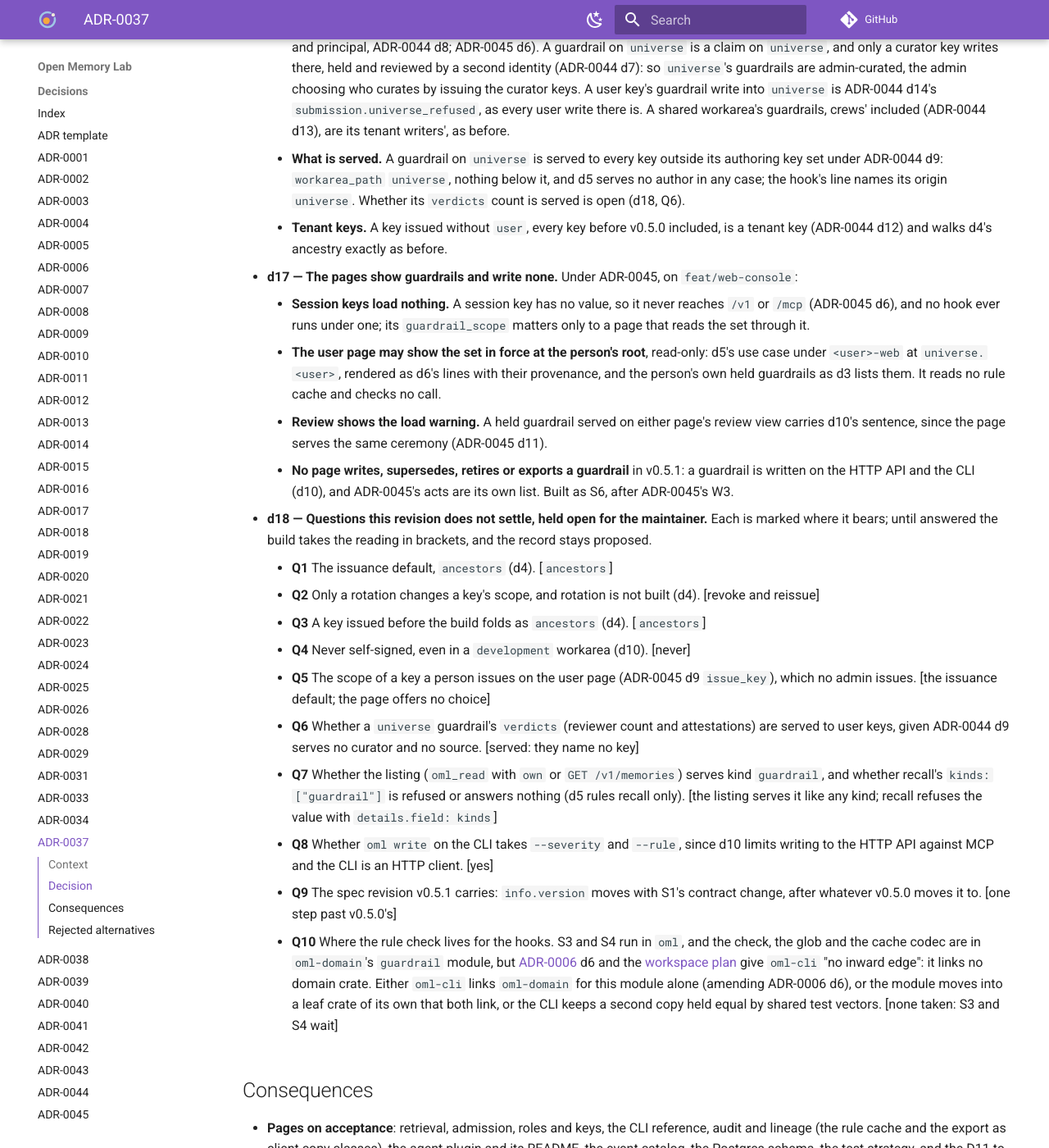
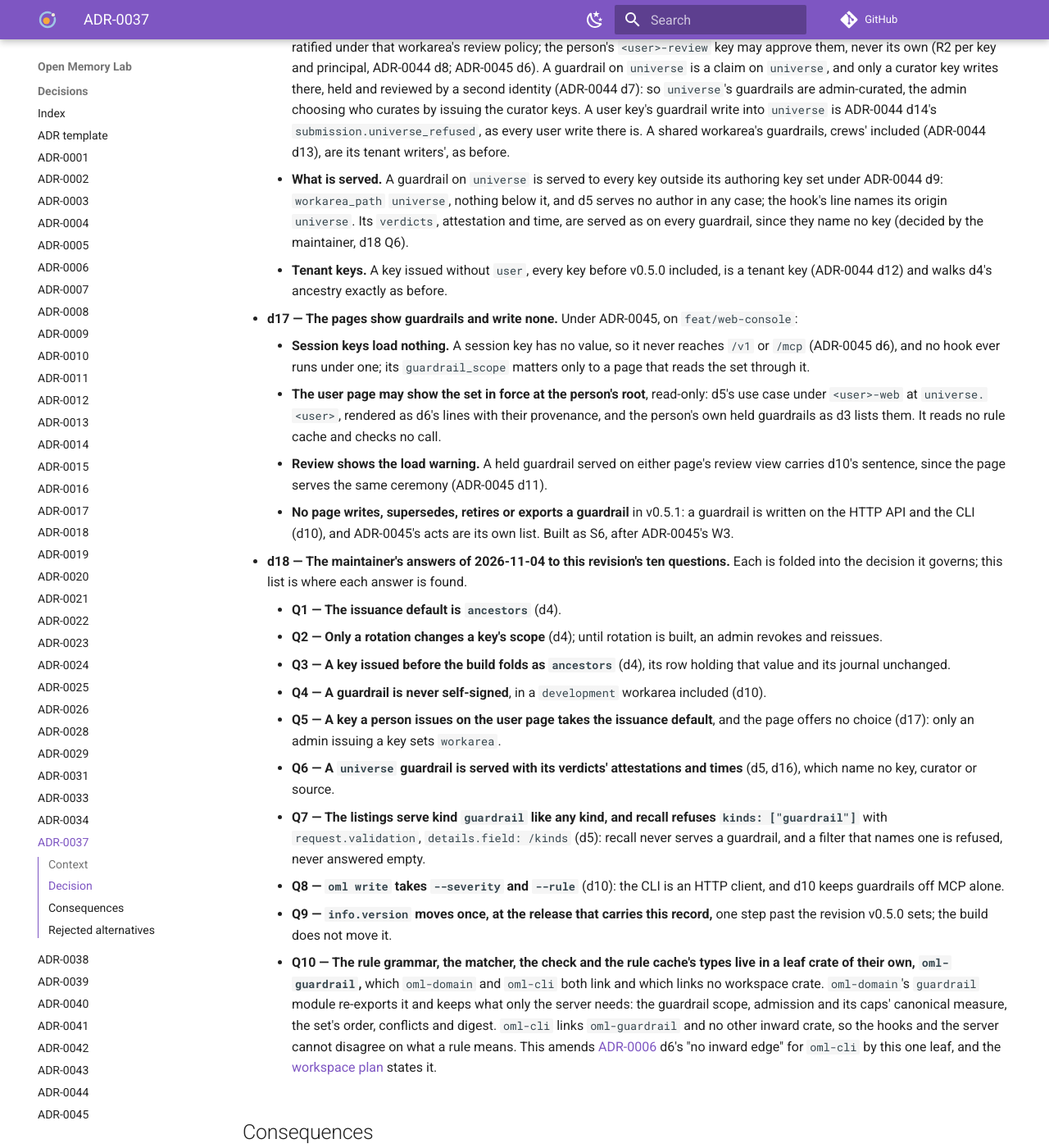
Before and after one commit to e8kor/open-memory-lab, an MkDocs documentation site: the page built from docs/adr/ADR-0037-a-guardrail-is-a-reviewed-rule-loaded-at-session-start-and-checked-at-the-tool-call.md, in a window 1280 px wide and 1400 px high, scrolled down 8721 px. Shown: the whole window at 82% size. Built offline with MkDocs 1.6.1 and Material for MkDocs 9.7.7, drawn with Linux system fonts in a browser that asks for light colours; comment, search, counter and statistics services are not loaded; some of the changed text lies outside the part shown.

Commit message:
Record the maintainer's answers to ADR-0037's ten questions: ancestors by default and by fold, scope changed only by rotation, never self-signed, the user page offering no scope, universe guardrails served with their verdicts, recall refusing the kind, and a leaf crate oml-guardrail that oml-cli links (proposed ADR-0037 d18)
The workspace plan states the one leaf oml-cli now links, amending ADR-0006 d6 by it.

```diff
--- a/docs/adr/ADR-0037-a-guardrail-is-a-reviewed-rule-loaded-at-session-start-and-checked-at-the-tool-call.md
+++ b/docs/adr/ADR-0037-a-guardrail-is-a-reviewed-rule-loaded-at-session-start-and-checked-at-the-tool-call.md
@@ -56,8 +56,8 @@ without reopening a decision above:
 The maintainer's decisions above stand as they were taken: guardrail is its own claim kind; no
 reach-down; the scope is set on the key at issuance, `workarea` or `ancestors`, never by the
 client; the review policy decides with no human floor; no cache means allow and warn. Where
-this revision meets a question those decisions do not settle, d18 lists it as open rather than
-deciding it.
+this revision met a question those decisions did not settle, d18 listed it; the maintainer
+answered all ten on 2026-11-04, and d18 records the answers.
 
 ## Decision
 
@@ -99,17 +99,17 @@ deciding it.
       ([ADR-0022](ADR-0022-two-ring-api.md) d5). An admin sets it with the flag
       `--guardrail-scope <workarea|ancestors>` on `oml keys issue` and `oml keys issue-agent`,
       sent in `POST /v2/keys` and journalled in `key.issued` (amends ADR-0025 d2,
-      [ADR-0028](ADR-0028-agent-key-issuance.md) d1); the default is `ancestors`, *the
-      maintainer's reading to confirm*. Issuance is a journalled act
+      [ADR-0028](ADR-0028-agent-key-issuance.md) d1); the default is `ancestors` (decided
+      by the maintainer, d18 Q1). Issuance is a journalled act
       ([ADR-0010](ADR-0010-roles-and-keys.md) d3) and "There is no in-place re-key"
       ([key lifecycle](../architecture/roles-and-keys.md#key-lifecycle)), so only a rotation
-      changes it, *the maintainer's reading to confirm*: `oml keys rotate --guardrail-scope` sets
+      changes it (decided by the maintainer, d18 Q2): `oml keys rotate --guardrail-scope` sets
       the successor's, which otherwise keeps its predecessor's, journalled in `key.rotated`, the
       successor's stand-in for `key.issued` (amends ADR-0026 d9). Rotation is decided, not built;
       until then, revoke and reissue. A `key.issued` or `key.rotated` without `guardrail_scope`,
       every key issued before the build included, folds as `ancestors`, the issuance default, and
-      `api_keys` holds that value for it; nothing in the journal is rewritten, *the maintainer's
-      reading to confirm*.
+      `api_keys` holds that value for it; nothing in the journal is rewritten (decided by the
+      maintainer, d18 Q3).
     - **Never on the client.** `GET /v1/guardrails` takes no scope parameter, the hooks read no
       scope setting, and the `workarea` query field (ADR-0039 d7) picks N within the key's
       grants, never the scope. No
@@ -263,7 +263,7 @@ deciding it.
       its author or its lineage closure counts. A workarea that wants a person on every rule
       names kind `guardrail` in `human_required_classes`. The cost: where the policy names no
       person, agents' verdicts alone make a rule bind.
-    - **Never self-signed, *the maintainer's reading to confirm*,** whatever the tenant's policy:
+    - **Never self-signed (decided by the maintainer, d18 Q4),** whatever the tenant's policy:
       a rule can stop every agent below it, so it needs one identity other than its author's. In
       a `development` workarea it waits for a non-author verdict, as ADR-0025 d17 makes a
       reviewed tip's successor wait (amends ADR-0001 d5). The serve of a held guardrail adds
@@ -357,8 +357,9 @@ deciding it.
       guardrails, crews' included (ADR-0044 d13), are its tenant writers', as before.
     - **What is served.** A guardrail on `universe` is served to every key outside its authoring
       key set under ADR-0044 d9: `workarea_path` `universe`, nothing below it, and d5 serves no
-      author in any case; the hook's line names its origin `universe`. Whether its `verdicts`
-      count is served is open (d18, Q6).
+      author in any case; the hook's line names its origin `universe`. Its `verdicts`, attestation
+      and time, are served as on every guardrail, since they name no key (decided by the
+      maintainer, d18 Q6).
     - **Tenant keys.** A key issued without `user`, every key before v0.5.0 included, is a
       tenant key (ADR-0044 d12) and walks d4's ancestry exactly as before.
 
@@ -377,34 +378,33 @@ deciding it.
       written on the HTTP API and the CLI (d10), and ADR-0045's acts are its own list. Built as
       S6, after ADR-0045's W3.
 
-- **d18 — Questions this revision does not settle, held open for the maintainer.** Each is
-  marked where it bears; until answered the build takes the reading in brackets, and the record
-  stays proposed.
-    - **Q1** The issuance default, `ancestors` (d4). [`ancestors`]
-    - **Q2** Only a rotation changes a key's scope, and rotation is not built (d4). [revoke and
-      reissue]
-    - **Q3** A key issued before the build folds as `ancestors` (d4). [`ancestors`]
-    - **Q4** Never self-signed, even in a `development` workarea (d10). [never]
-    - **Q5** The scope of a key a person issues on the user page (ADR-0045 d9 `issue_key`),
-      which no admin issues. [the issuance default; the page offers no choice]
-    - **Q6** Whether a `universe` guardrail's `verdicts` (reviewer count and attestations) are
-      served to user keys, given ADR-0044 d9 serves no curator and no source. [served: they name
-      no key]
-    - **Q7** Whether the listing (`oml_read` with `own` or `GET /v1/memories`) serves kind
-      `guardrail`, and whether recall's `kinds: ["guardrail"]` is refused or answers nothing
-      (d5 rules recall only). [the listing serves it like any kind; recall refuses the value with
-      `details.field: kinds`]
-    - **Q8** Whether `oml write` on the CLI takes `--severity` and `--rule`, since d10 limits
-      writing to the HTTP API against MCP and the CLI is an HTTP client. [yes]
-    - **Q9** The spec revision v0.5.1 carries: `info.version` moves with S1's contract change,
-      after whatever v0.5.0 moves it to. [one step past v0.5.0's]
-    - **Q10** Where the rule check lives for the hooks. S3 and S4 run in `oml`, and the
-      check, the glob and the cache codec are in `oml-domain`'s `guardrail` module, but
-      [ADR-0006](ADR-0006-pure-rust.md) d6 and the
-      [workspace plan](../engineering/workspace-plan.md) give `oml-cli` "no inward edge": it
-      links no domain crate. Either `oml-cli` links `oml-domain` for this module alone (amending
-      ADR-0006 d6), or the module moves into a leaf crate of its own that both link, or the CLI
-      keeps a second copy held equal by shared test vectors. [none taken: S3 and S4 wait]
+- **d18 — The maintainer's answers of 2026-11-04 to this revision's ten questions.** Each is
+  folded into the decision it governs; this list is where each answer is found.
+    - **Q1 — The issuance default is `ancestors`** (d4).
+    - **Q2 — Only a rotation changes a key's scope** (d4); until rotation is built, an admin
+      revokes and reissues.
+    - **Q3 — A key issued before the build folds as `ancestors`** (d4), its row holding that
+      value and its journal unchanged.
+    - **Q4 — A guardrail is never self-signed**, in a `development` workarea included (d10).
+    - **Q5 — A key a person issues on the user page takes the issuance default**, and the page
+      offers no choice (d17): only an admin issuing a key sets `workarea`.
+    - **Q6 — A `universe` guardrail is served with its verdicts' attestations and times** (d5,
+      d16), which name no key, curator or source.
+    - **Q7 — The listings serve kind `guardrail` like any kind, and recall refuses
+      `kinds: ["guardrail"]`** with `request.validation`, `details.field: /kinds` (d5): recall
+      never serves a guardrail, and a filter that names one is refused, never answered empty.
+    - **Q8 — `oml write` takes `--severity` and `--rule`** (d10): the CLI is an HTTP client, and
+      d10 keeps guardrails off MCP alone.
+    - **Q9 — `info.version` moves once, at the release that carries this record,** one step past
+      the revision v0.5.0 sets; the build does not move it.
+    - **Q10 — The rule grammar, the matcher, the check and the rule cache's types live in a leaf
+      crate of their own, `oml-guardrail`,** which `oml-domain` and `oml-cli` both link and
+      which links no workspace crate. `oml-domain`'s `guardrail` module re-exports it and keeps
+      what only the server needs: the guardrail scope, admission and its caps' canonical
+      measure, the set's order, conflicts and digest. `oml-cli` links `oml-guardrail` and no
+      other inward crate, so the hooks and the server cannot disagree on what a rule means.
+      This amends [ADR-0006](ADR-0006-pure-rust.md) d6's "no inward edge" for `oml-cli` by this
+      one leaf, and the [workspace plan](../engineering/workspace-plan.md) states it.
 
 ## Consequences
 
@@ -446,4 +446,8 @@ deciding it.
 | **d9 — Fail closed with no cache at all** | Rejected by the maintainer on 2026-10-31: with no cache the hook knows no rule, and denying everything would stop every user whose server was down at session start. |
 | **d10 — A human verdict on every guardrail version that no policy removes, amending ADR-0012 d3** (the earlier reading) | Rejected by the maintainer on 2026-10-31: the workarea's review policy decides, and a workarea that wants a person names kind `guardrail` in `human_required_classes`. |
 | **d10 — A guardrail crew or a curator profile owning guardrails** | A new profile in the grant algebra for a kind the review policy already governs, and a crew that writes and reviews its own rules works against R2. |
+| **d18 Q5 — The user page offers the scope** | A person could issue their agents keys that skip `universe`'s admin-curated guardrails; the scope is the issuing admin's to set. |
+| **d18 Q7 — Recall answers `kinds: ["guardrail"]` with nothing** | An empty answer reads as "no guardrail applies"; a refusal names where the set is served. |
+| **d18 Q10 — `oml-cli` links `oml-domain` for the guardrail module alone** | The CLI would then link the whole pure core, chain signing types included, and "no inward edge" would no longer say what the CLI cannot do. |
+| **d18 Q10 — A second copy of the check in the CLI, held equal by shared vectors** | Two implementations of a deny rule drift between test vectors, and a drift is a bypass or a block of every call. |
 | **d11 — Render rules into Claude Code `permissions.deny` or managed settings** | Writing harness settings is an admin act on the user's machine, not the agent key's (R1); left to the catalogue, unbuilt. |
--- a/docs/changelog.md
+++ b/docs/changelog.md
@@ -31,6 +31,21 @@ implementation milestone where it changes what the repository holds.
 
 Entries for the guardrails record and its build, kept apart from the released revisions until
 the release that carries them, newest first.
+
+### 2026-11-04 — ADR-0037's ten open questions answered by the maintainer
+
+[ADR-0037](adr/ADR-0037-a-guardrail-is-a-reviewed-rule-loaded-at-session-start-and-checked-at-the-tool-call.md)
+stays proposed; d18 now records the maintainer's answers and the "reading to confirm" marks go.
+The scope defaults to `ancestors`, changes only by rotation and folds as `ancestors` for older
+keys; a guardrail never self-signs; a user-page key takes the default; a `universe` guardrail is
+served with its verdicts; the listings serve the kind and recall refuses `kinds: ["guardrail"]`;
+`oml write` takes the guardrail fields; `info.version` moves once at release; and the rule
+grammar, matcher, check and cache codec move into a leaf crate, `oml-guardrail`, that
+`oml-domain` and `oml-cli` both link, amending ADR-0006 d6 by that leaf. The rejected options are
+in the record's rejected alternatives.
+
+- **Pages:** the record, its register row, the [workspace plan](engineering/workspace-plan.md)
+  and this entry.
 
 ### 2026-11-04 — Guardrails S1 and S2 on the wire, and the CLI's flags (implementation, ADR-0037, proposed)
 
```
Also changed, not shown: other parts of docs/adr/ADR-0037-a-guardrail-is-a-reviewed-rule-loaded-at-session-start-and-checked-at-the-tool-call.md (+1 -1 lines), docs/adr/index.md (+1 -1 lines), docs/engineering/workspace-plan.md (+13 -5 lines).
